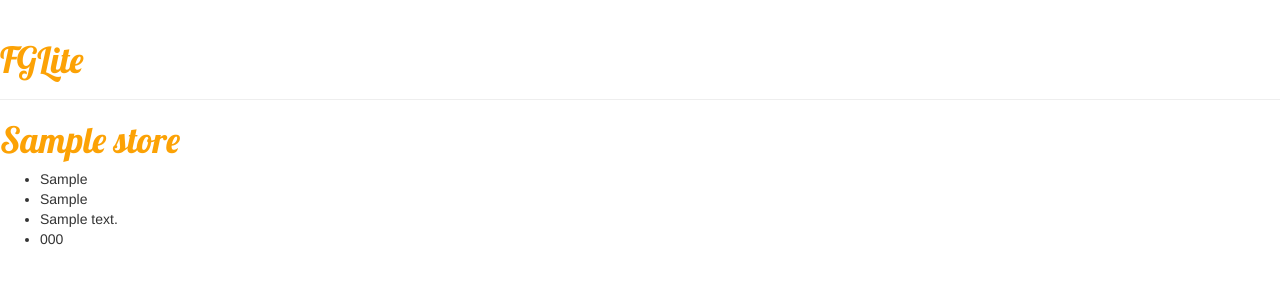
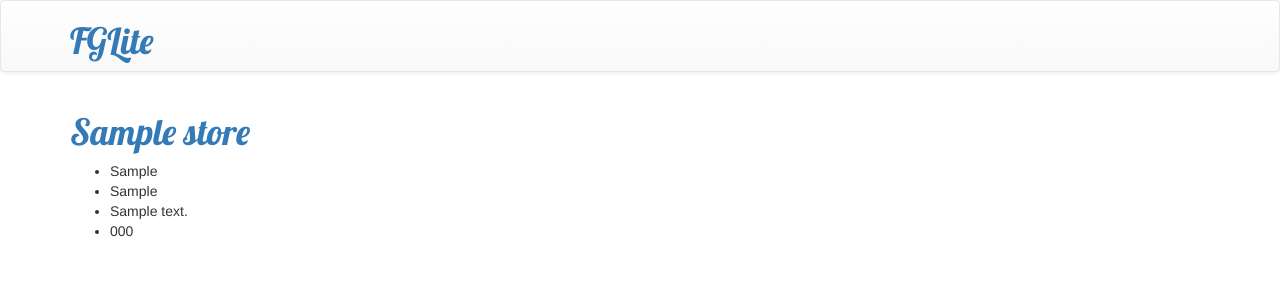
Before and after one commit to sasha-aktuganova/fglite, a Django app: page / in a window 1280 px wide. Shown: the top 300 px of the page. Run offline with Django 3.2, Linux system fonts and the light colour scheme; tables that the repository leaves empty hold one stand-in row (values such as "Sample post"); some libraries are stand-ins or nearby versions.

Commit message:
Update styling

```diff
--- a/myapp/static/css/fglite.css
+++ b/myapp/static/css/fglite.css
@@ -1,4 +1,3 @@
-h1 a {
-    color: #FCA205;
-    font-family: 'Lobster';
+h1, h2, h3, h4 {
+    font-family: 'Lobster', cursive;
 }
--- a/myapp/templates/stores/store_list.html
+++ b/myapp/templates/stores/store_list.html
@@ -8,12 +8,17 @@
         <link rel="stylesheet" href="{% static 'css/fglite.css' %}">
     </head>
     <body>
-        <div class="page-header">
-            <h1><a href="">FGLite</a></h1>
-        </div>
+	    <nav class="navbar navbar-default">
+	      	<div class="container">
+	    		<div class="">
+	            	<h1><a href="/">FGLite</a></h1>
+	        	</div>
+	    	</div>
+		</nav>
 
+		<div class="container">
 		{% for store in stores %}
-		    <div>
+		    <div class="store-block">
 		        <h1><a href="">{{ store.store_name }}</a></h1>
 		        <ul class="store-details">
 		        	<li>{{ store.store_type|linebreaksbr }}</li>
@@ -23,5 +28,6 @@
 		        </ul>
 		    </div>
 		{% endfor %}
+		</div>
     </body>
 </html>
```
